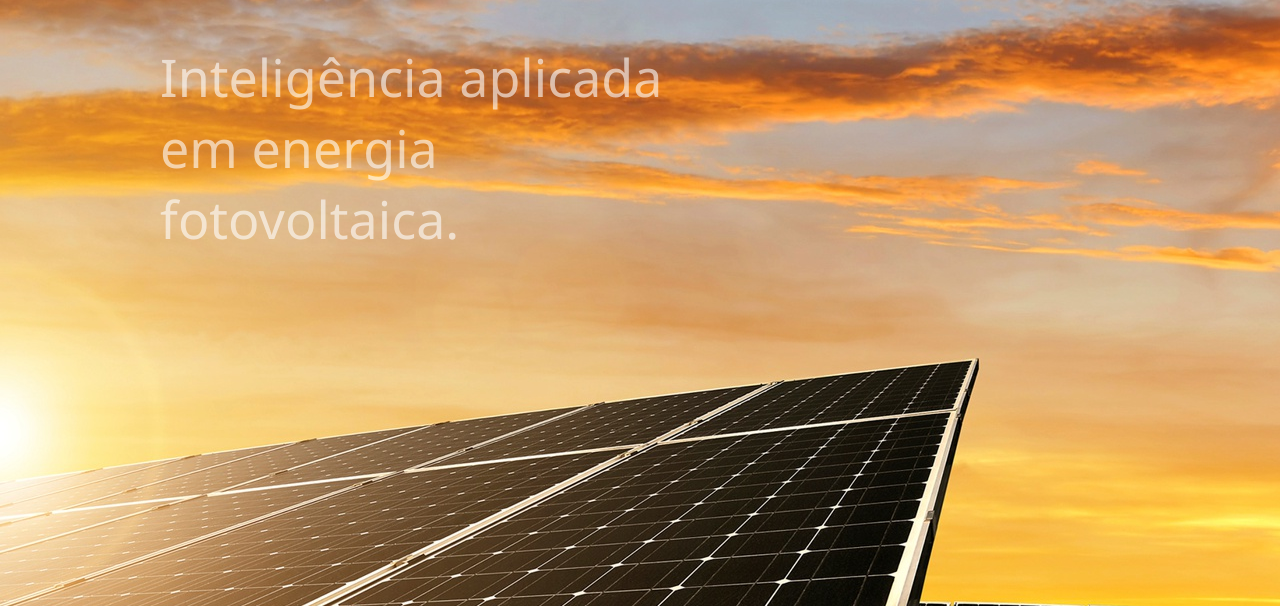
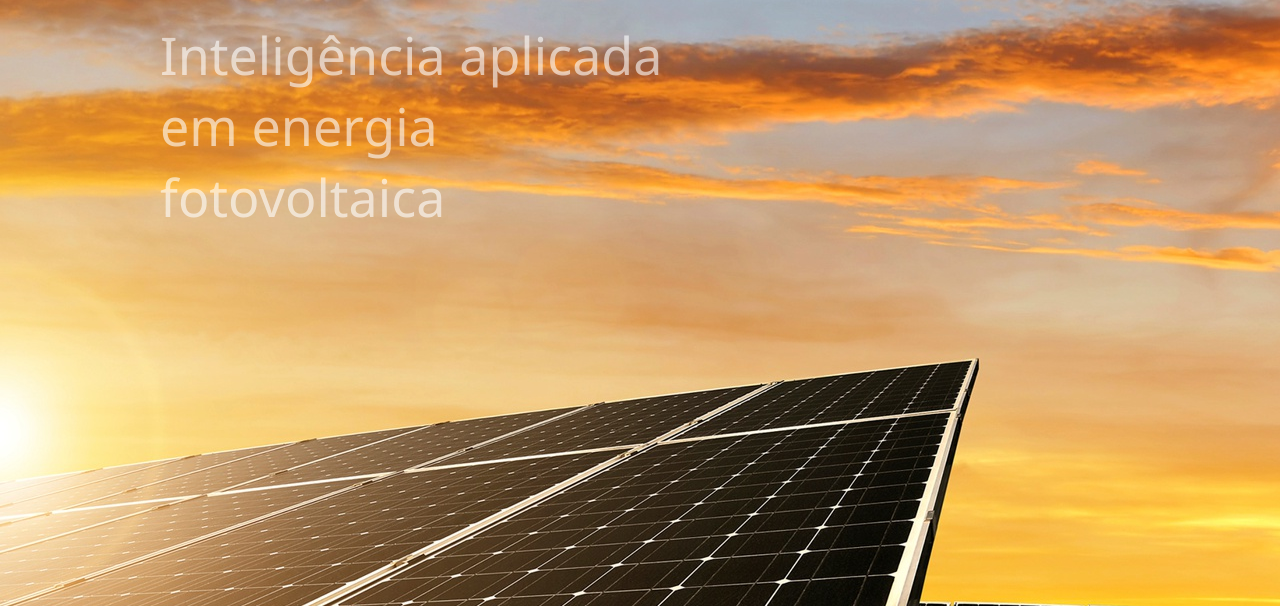
Before and after one commit to lcristovam/front-end, a plain HTML site: page modelos_sites/Site placas fotovoltaicas/index.html in a window 1280 px wide. Shown: the part 194-800 px from the top of the page. Drawn offline with Linux system fonts and the light colour scheme.

Commit message:
Update index.html

```diff
--- a/modelos_sites/Site placas fotovoltaicas/index.html
+++ b/modelos_sites/Site placas fotovoltaicas/index.html
@@ -16,7 +16,7 @@
                         </div>
                     </div>
                 </header>
-                <section class="sec01">
+
                     <div class="bg_fundo"></div>
                     <div class="container">
                         <img class="img_logo" alt="Imagem da logo da empresa"  src="img/logoempresa.png">
@@ -29,11 +29,12 @@
                     </div>
                     <br class="clearfix"/>
                     </div>
-            <br>
+                 <section class="sec01">
                 <div class="container">
                     <div class="texto_home">
-                        Inteligência aplicada <br> em energia
-                        <br>fotovoltaica.
+                        Inteligência aplicada
+                        <br> <span class="line2_home"> em energia </span>
+                        <br><span class="line3_home"> fotovoltaica </span>
 
                     </div>
                 </div>
```
